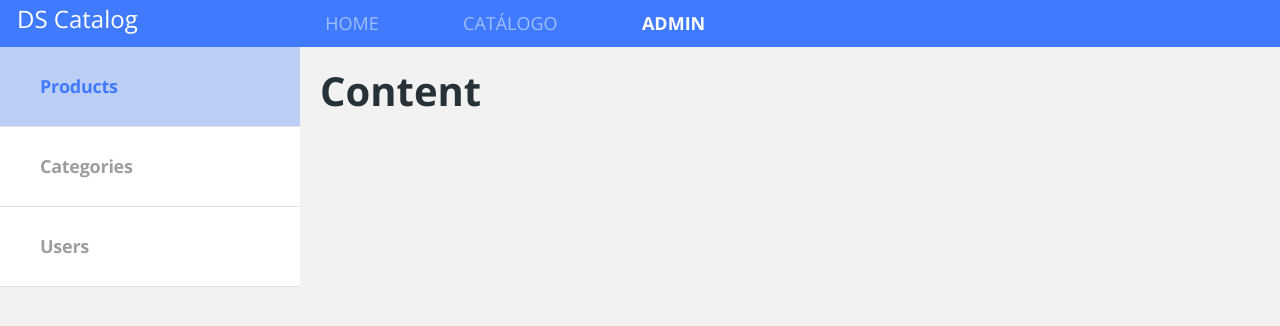
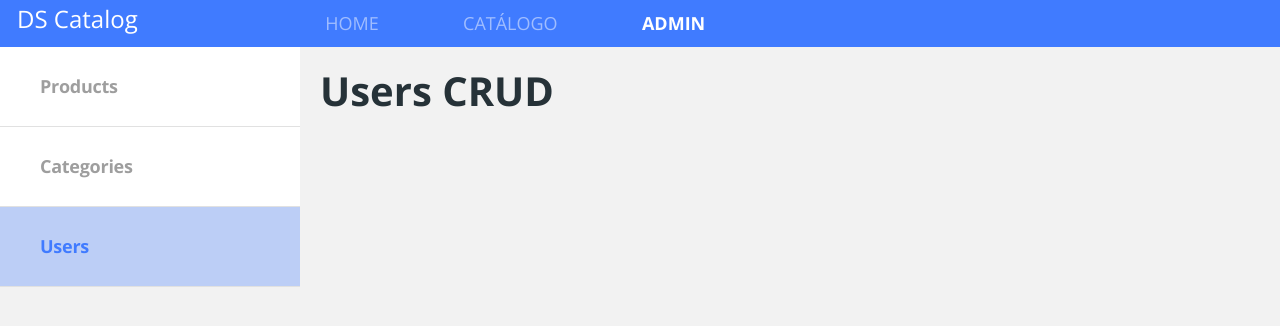
Before and after one commit to manoansu/dscatalog-application, a React (Create React App) app in the folder frontend/: page /admin/users in a window 1280 px wide. Shown: the top 326 px of the page. Built offline with nearby package versions, Linux system fonts and the light colour scheme.

Commit message:
Route redirect and nesting

```diff
--- a/frontend/src/Routes.tsx
+++ b/frontend/src/Routes.tsx
@@ -2,7 +2,7 @@
 import Admin from "pages/Admin";
 import Home from "pages/Home";
 import Catalog from "pages/Catalog";
-import { BrowserRouter, Switch,  Route } from "react-router-dom";
+import { BrowserRouter, Switch,  Route, Redirect } from "react-router-dom";
 import ProductDatails from "pages/ProductDetails";
 
 const Routes = () => (
@@ -18,6 +18,7 @@
             <Route path="/products/:productId">
                 <ProductDatails />
             </Route>
+            <Redirect from="/admin" to="/admin/products" exact />
             <Route path="/admin">
                 <Admin />
             </Route>
--- a/frontend/src/pages/Admin/Navbar/index.tsx
+++ b/frontend/src/pages/Admin/Navbar/index.tsx
@@ -1,3 +1,4 @@
+import { NavLink } from 'react-router-dom';
 import './styles.css';
 const Navbar = () =>{
 
@@ -5,19 +6,19 @@
         <nav className="admin-nav-container">
             <ul>
                 <li>
-                    <a href="link" className="admin-nav-item active">
+                    <NavLink to="/admin/products" className="admin-nav-item">
                         <p>Products</p>
-                    </a>
+                    </NavLink>
                 </li>
                 <li>
-                    <a href="link" className="admin-nav-item">
+                    <NavLink to="/admin/categories" className="admin-nav-item">
                         <p>Categories</p>
-                    </a>
+                    </NavLink>
                 </li>
                 <li>
-                    <a href="link" className="admin-nav-item">
+                    <NavLink to="/admin/users" className="admin-nav-item">
                         <p>Users</p>
-                    </a>
+                    </NavLink>
                 </li>
             </ul>
         </nav>
--- a/frontend/src/pages/Admin/index.tsx
+++ b/frontend/src/pages/Admin/index.tsx
@@ -1,5 +1,6 @@
 import './styles.css';
 import Navbar from './Navbar';
+import { Switch, Route } from 'react-router-dom';
 
 const Admin = () =>{
 
@@ -7,7 +8,17 @@
         <div className="admin-container">
             <Navbar />
             <div className="admin-content">
-                <h1>Content</h1>
+                <Switch>
+                    <Route path="/admin/products">
+                        <h1>Product CRUD</h1>
+                    </Route>
+                    <Route path="/admin/categories">
+                        <h1>Categories CRUD</h1>
+                    </Route>
+                    <Route path="/admin/users">
+                        <h1>Users CRUD</h1>
+                    </Route>
+                </Switch>
             </div>
         </div>
     );
```
